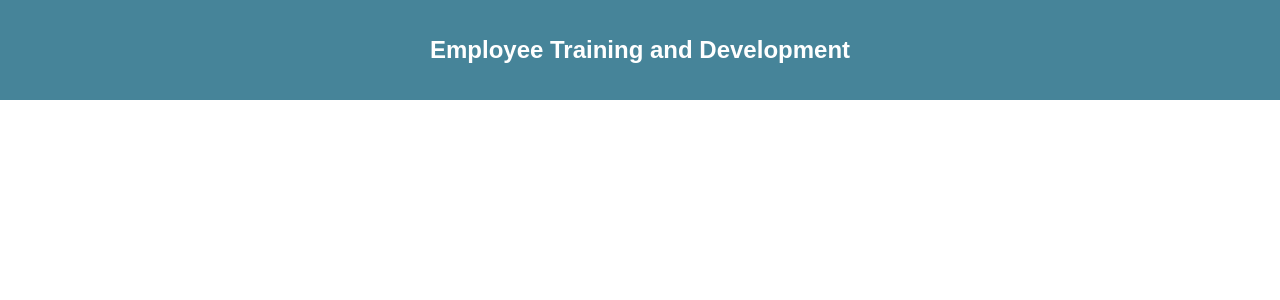
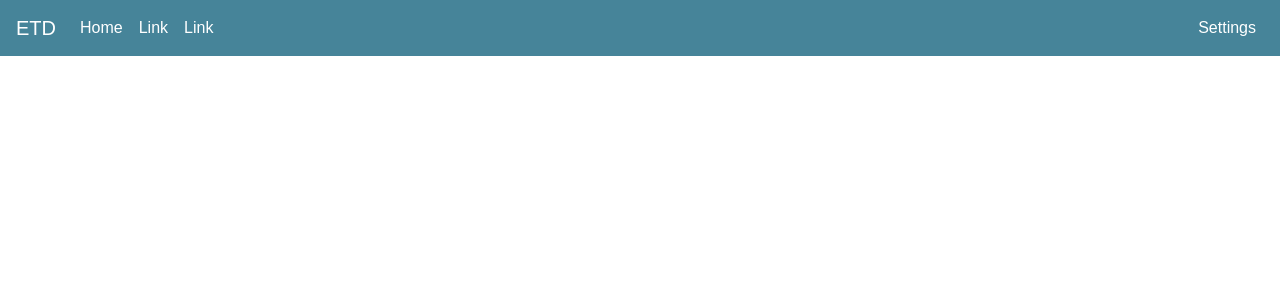
Before and after one commit to TrainingDevelopmentTeam/employee-training, a React (Create React App) app: page / in a window 1280 px wide. Shown: the top 300 px of the page. Built offline with nearby package versions, Linux system fonts and the light colour scheme.

Commit message:
added the navbar component

```diff
--- a/package.json
+++ b/package.json
@@ -4,6 +4,7 @@
   "private": true,
   "dependencies": {
     "react": "^16.4.1",
+    "react-bootstrap": "^0.32.1",
     "react-dom": "^16.4.1",
     "react-scripts": "1.1.4"
   },
--- a/public/index.html
+++ b/public/index.html
@@ -10,6 +10,7 @@
     -->
     <link rel="manifest" href="%PUBLIC_URL%/manifest.json">
     <link rel="shortcut icon" href="%PUBLIC_URL%/favicon.ico">
+    <link rel="stylesheet" href="https://stackpath.bootstrapcdn.com/bootstrap/4.1.3/css/bootstrap.min.css" >
     <!--
       Notice the use of %PUBLIC_URL% in the tags above.
       It will be replaced with the URL of the `public` folder during the build.
@@ -19,7 +20,7 @@
       work correctly both with client-side routing and a non-root public URL.
       Learn how to configure a non-root public URL by running `npm run build`.
     -->
-    <title>React App</title>
+    <title>ETD</title>
   </head>
   <body>
     <noscript>
@@ -36,5 +37,6 @@
       To begin the development, run `npm start` or `yarn start`.
       To create a production bundle, use `npm run build` or `yarn build`.
     -->
+    <script href="https://stackpath.bootstrapcdn.com/bootstrap/4.1.3/js/bootstrap.bundle.min.js" ></script>
   </body>
 </html>
--- a/src/App.js
+++ b/src/App.js
@@ -1,13 +1,17 @@
 import React, { Component } from 'react';
+import Navigation from './components/Navigation';
 import './App.css';
 
 class App extends Component {
   render() {
     return (
-      <div className="App">
-        <header className="App-header">
+      <div >
+        {/* <header className="App-header">
           <h1 className="App-title">Employee Training and Development</h1>
-        </header>
+        </header> */}
+
+        <Navigation />
+
       </div>
     );
   }
--- /dev/null
+++ b/src/components/Navigation.js
@@ -0,0 +1,39 @@
+import React, { Component } from 'react';
+import '../styles/Navigation.css';
+
+class Navigation extends Component {
+  render() {
+    return (
+      <div className="navigation">
+            <nav className="navbar navbar-expand-lg">
+                <button className="navbar-toggler" type="button" data-toggle="collapse" data-target="#navbarTogglerDemo01" aria-controls="navbarTogglerDemo01" aria-expanded="false" aria-label="Toggle navigation">
+                    <span className="navbar-toggler-icon"></span>
+                </button>
+                <div className="collapse navbar-collapse" id="navbarTogglerDemo01">
+                    <a className="navbar-brand " href="#">ETD</a>
+                    <ul className="navbar-nav mr-auto mt-2 mt-lg-0">
+                    <li className="nav-item active">
+                        <a className="nav-link " href="#">Home <span className="sr-only">(current)</span></a>
+                    </li>
+                    <li className="nav-item">
+                        <a className="nav-link " href="#">Link</a>
+                    </li>
+                    <li className="nav-item ">
+                        <a className="nav-link " href="#">Link</a>
+                    </li>
+                    </ul>
+                    <div class="form-inline my-2 my-lg-0">
+                        <ul className="navbar-nav" >
+                            <li className="nav-item ">
+                                 <a className="nav-link " href="#">Settings</a>
+                            </li>
+                        </ul>
+                    </div>
+                </div>
+                </nav>
+      </div>
+    );
+  }
+}
+
+export default Navigation;
--- /dev/null
+++ b/src/styles/Navigation.css
@@ -0,0 +1,7 @@
+.navbar {
+    background-color: #468499;
+}
+
+.nav-link, .navbar-brand {
+    color: white;
+}
```
Also changed, not shown: 1 other file (tests, documents, lock files or other folders).
